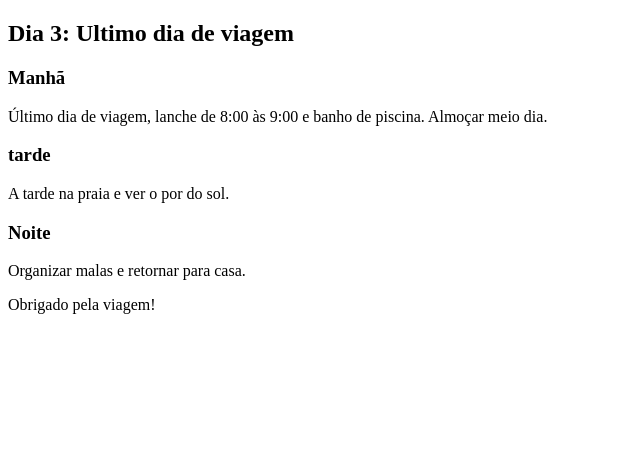
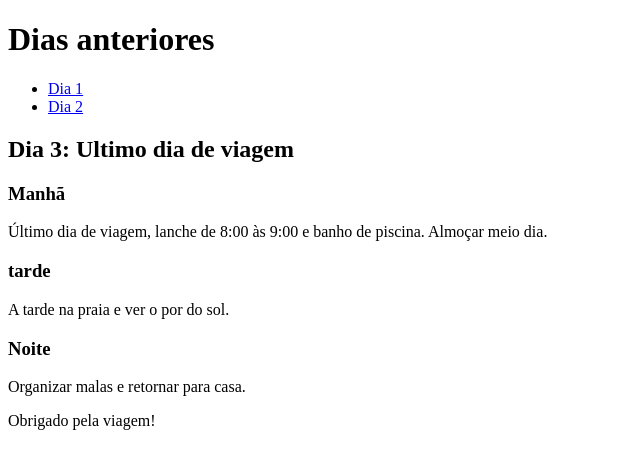
Before and after one commit to davidfranca10/Projetos-WEB-I---HTML, a plain HTML site: page Roteiro de Viagens/pages/dia3.html in a window 1280 px wide. Shown: the whole page, without its empty margins (0-640 px from the left). Drawn offline with Linux system fonts and the light colour scheme.

Commit message:
dia3.html

```diff
--- a/Roteiro de Viagens/pages/dia3.html
+++ b/Roteiro de Viagens/pages/dia3.html
@@ -4,6 +4,13 @@
         <title>Dia 3</title>
     </head>
     <body>
+        <h1>Dias anteriores</h1>
+    <nav>
+        <ul>
+            <li><a href="/Projetos/Roteiro de Viagens/index.html">Dia 1</a></li>
+            <li><a href="/Projetos/Roteiro de Viagens/pages/dia2.html">Dia 2</a></li>
+        </ul>
+    </nav>
     <section>
         <h1>Dia 3: Ultimo dia de viagem</h1>
         <h3>Manhã</h3>
```
